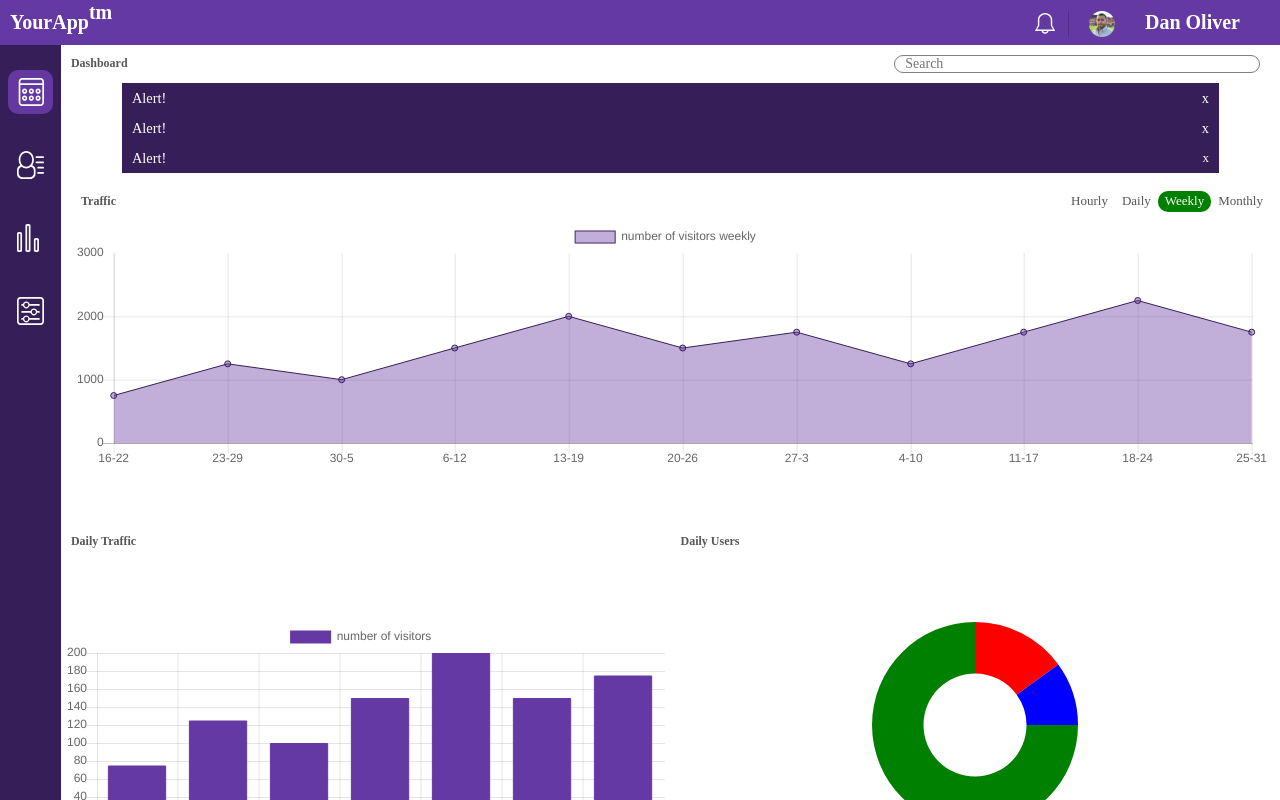
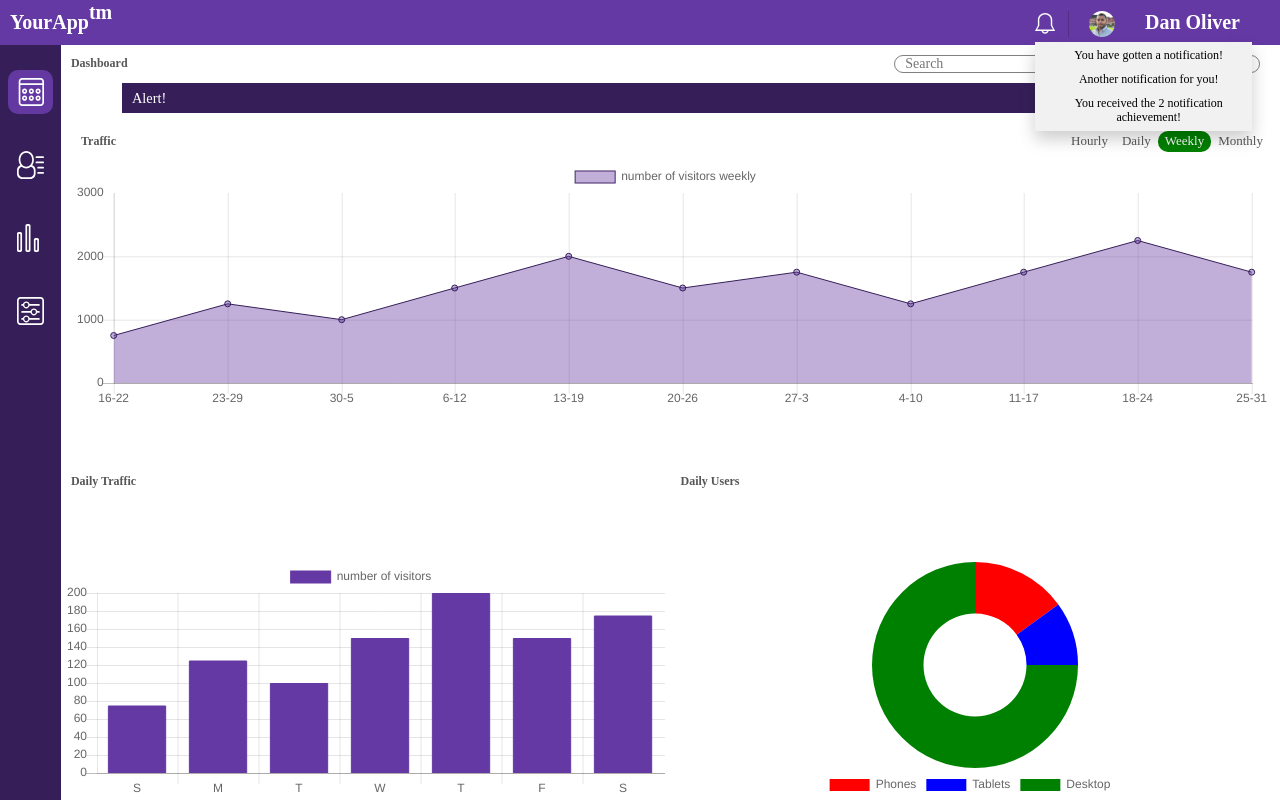
Before and after one commit to luiswalderdorff/Techdegree-Project-7, a plain HTML site: page index.html in a window 1280 px wide. Both pictures are taken after a click on the picture 1051 px from the left and 24 px from the top of the page. Shown: the top 800 px of the page. Drawn offline with Linux system fonts and the light colour scheme.

Commit message:
Bell dropdown fertig

```diff
--- a/css/styles.css
+++ b/css/styles.css
@@ -180,7 +180,44 @@ header * {
   border-right: 1px solid #522e84;
   margin-right: 10px;
   padding-right: 10px;
+  height: 100%;
 }
+
+.alert-notification {
+  background-color: green;
+  position: absolute;
+  width: 5px;
+  height: 5px;
+  border-radius: 50%;
+  left: 16px;
+}
+
+.dropdown {
+    position: relative;
+    display: inline-block;
+    height: 80%;
+}
+
+.dropdown-content {
+    display: none;
+    position: absolute;
+    background-color: #f1f1f1;
+    min-width: 200%;
+    box-shadow: 0px 8px 16px 0px rgba(0,0,0,0.2);
+    z-index: 1;
+    height: auto;
+    right: 0;
+    left: 0;
+}
+
+.dropdown-content p {
+    color: black;
+    font-size: 12px;
+    padding-top: 5px;
+    padding-bottom: 5px;
+}
+
+.dropdown-content p:hover {background-color: #ddd}
 
 .bell:hover {
   animation: shake 0.4s forwards;
@@ -615,6 +652,11 @@ input:focus{
   .container {
     grid-template-columns: 2fr 10fr 10fr;
   }
+
+  .dropdown-content {
+    min-width: 400%;
+  }
+
   .social-box {
     display: grid;
     grid-template-columns: 1fr 2fr;
@@ -661,4 +703,8 @@ input:focus{
   .container {
     grid-template-columns: 1fr 10fr 10fr;
   }
+
+  .dropdown-content {
+    min-width: 500%;
+  }
 }
--- a/index.html
+++ b/index.html
@@ -13,7 +13,15 @@
       <header>
         <h2>YourApp<sup>tm</sup></h2>
         <div class="top-right">
-          <img src="icons/icon-bell.svg" class="bell" />
+          <div class="dropdown">
+            <div class="alert-notification"></div>
+            <img src="icons/icon-bell.svg" class="bell" />
+            <div id="myDropdown" class="dropdown-content">
+                <p>You have gotten a notification!</p>
+                <p>Another notification for you!</p>
+                <p>You received the 2 notification achievement!</p>
+            </div>
+          </div>
           <img src="images/member-4.jpg" class="avatar" />
           <h3 class="name">Dan Oliver</h3>
         </div>
--- a/js/script.js
+++ b/js/script.js
@@ -1,17 +1,17 @@
 // Bell notifications
-$( ".bell").click(function() {
-  $(".alert").clone().appendTo(".top").attr("class", "alert-2").css("display", "flex");
-  $(".alert-2 .remove").attr("class", "remove-2");
-  $(".alert").clone().appendTo(".top").attr("class", "alert-3").css("display", "flex");
-  $(".alert-3 .remove").attr("class", "remove-3");
-  $( ".remove-2").click(function() {
-    $(".alert-2").hide();
-  })
-
-  $( ".remove-3").click(function() {
-    $(".alert-3").hide();
-  })
-})
+// $( ".bell").click(function() {
+//   $(".alert").clone().appendTo(".top").attr("class", "alert-2").css("display", "flex");
+//   $(".alert-2 .remove").attr("class", "remove-2");
+//   $(".alert").clone().appendTo(".top").attr("class", "alert-3").css("display", "flex");
+//   $(".alert-3 .remove").attr("class", "remove-3");
+//   $( ".remove-2").click(function() {
+//     $(".alert-2").hide();
+//   })
+//
+//   $( ".remove-3").click(function() {
+//     $(".alert-3").hide();
+//   })
+// })
 
 // x remove button
 
@@ -345,8 +345,17 @@ if ( localStorage.getItem("check2") === "true") {
 
 document.getElementById("myonoffswitch-2").checked = checkBoolean1;
 
-// Set the value of the dropdownmenue to the one saved during the click to the local Storage
+// Set the value of the dropdownmenu to the one saved during the click to the local Storage
 
 $('#timezone').val(localStorage.getItem('timezone'));
 
-// Why does changing the value make it select that specific option from the select input?
+// Bell notifications
+
+$(".bell").click( function () {
+  if ($(".dropdown-content").css("display") === "none") {
+  $(".dropdown-content").show();
+  $(".alert-notification").hide();
+} else if ($(".dropdown-content").css("display") === "block") {
+  $(".dropdown-content").hide();
+}
+});
```
